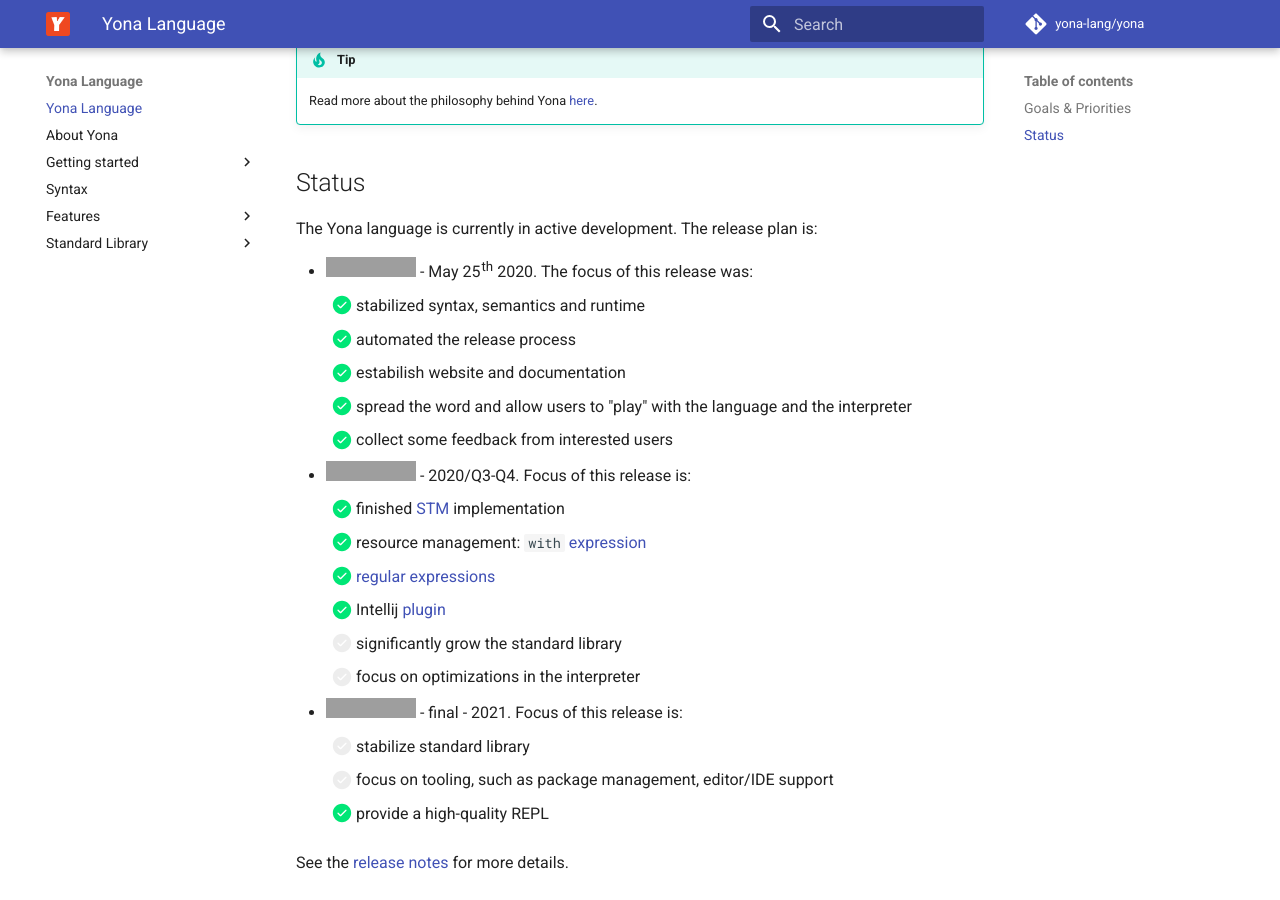
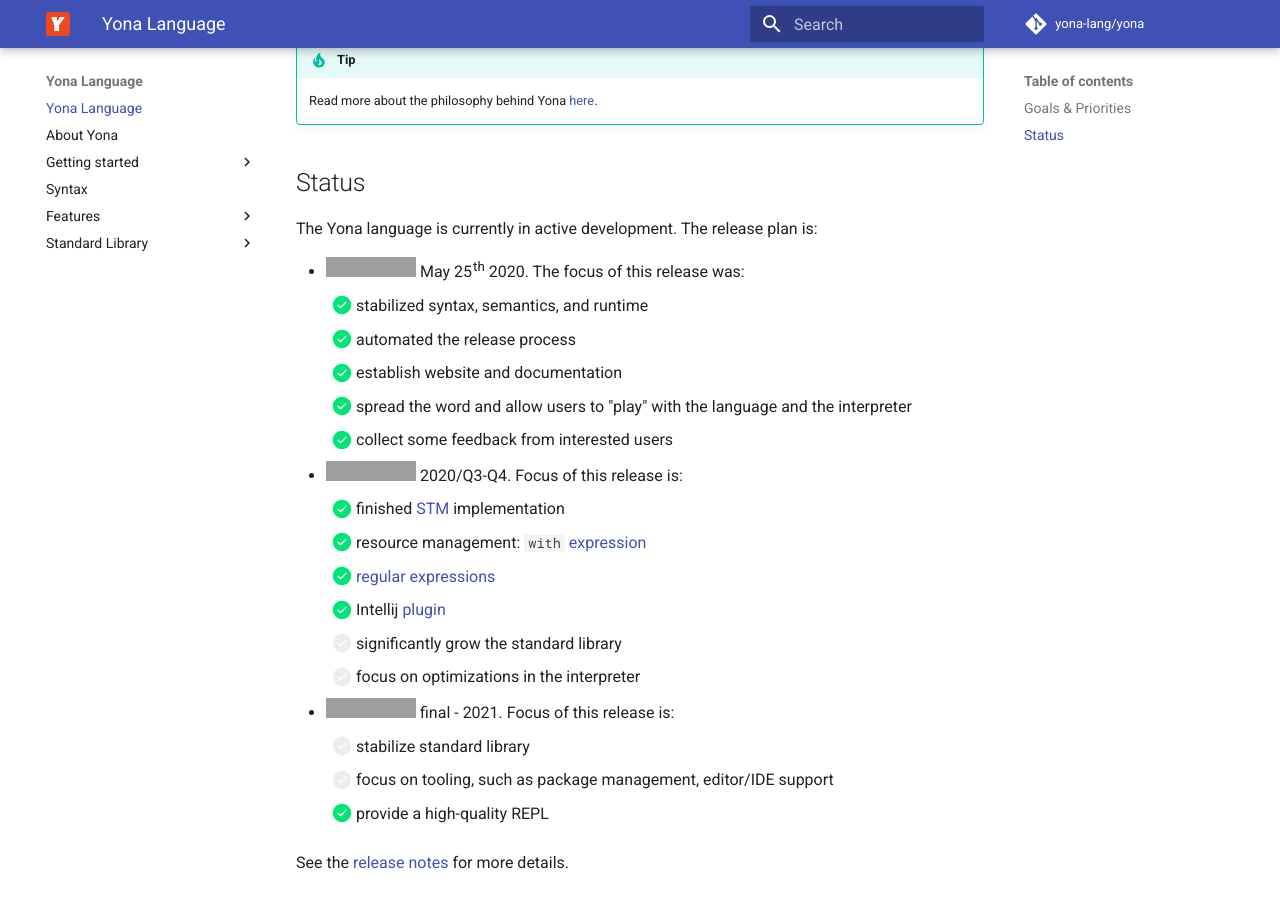
Before and after one commit to yona-lang/homepage, an MkDocs documentation site: the page built from docs/index.md, in a window 1280 px wide and 900 px high, scrolled down 1191 px. Built offline with MkDocs 1.6.1 and Material for MkDocs 9.7.7, drawn with Linux system fonts in a browser that asks for light colours; comment, search, counter and statistics services are not loaded; grey boxes are pictures that could not be loaded.

Commit message:
fixing homepage

```diff
--- a/docs/index.md
+++ b/docs/index.md
@@ -38,20 +38,20 @@ Follow our [**blog**](https://functional.blog) for release announcements and oth
 ## Status
 The Yona language is currently in active development. The release plan is:
 
-* [![https://img.shields.io/github/milestones/progress/yona-lang/yona/1](https://img.shields.io/github/milestones/progress/yona-lang/yona/1)](https://github.com/yona-lang/yona/issues?q=is%3Aopen+is%3Aissue+milestone%3A%22alpha+release%22) - May 25th 2020. The focus of this release was:
-    - [x] stabilized syntax, semantics and runtime
+* [![https://img.shields.io/github/milestones/progress/yona-lang/yona/1](https://img.shields.io/github/milestones/progress/yona-lang/yona/1)](https://github.com/yona-lang/yona/issues?q=is%3Aopen+is%3Aissue+milestone%3A%22alpha+release%22) May 25th 2020. The focus of this release was:
+    - [x] stabilized syntax, semantics, and runtime
     - [x] automated the release process
-    - [x] estabilish website and documentation
+    - [x] establish website and documentation
     - [x] spread the word and allow users to "play" with the language and the interpreter
     - [x] collect some feedback from interested users
-* [![https://img.shields.io/github/milestones/progress/yona-lang/yona/2](https://img.shields.io/github/milestones/progress/yona-lang/yona/2)](https://github.com/yona-lang/yona/issues?q=is%3Aopen+is%3Aissue+milestone%3A%22beta+release%22) - 2020/Q3-Q4. Focus of this release is:
+* [![https://img.shields.io/github/milestones/progress/yona-lang/yona/2](https://img.shields.io/github/milestones/progress/yona-lang/yona/2)](https://github.com/yona-lang/yona/issues?q=is%3Aopen+is%3Aissue+milestone%3A%22beta+release%22) 2020/Q3-Q4. Focus of this release is:
     - [x] finished [STM](stdlib/stm) implementation
     - [x] resource management: `with` [expression](features/resource-management)
     - [x] [regular expressions](stdlib/regexp)
     - [x] Intellij [plugin](https://plugins.jetbrains.com/plugin/14917-yona-language)
     - [ ] significantly grow the standard library
     - [ ] focus on optimizations in the interpreter
-* [![https://img.shields.io/github/milestones/progress/yona-lang/yona/3](https://img.shields.io/github/milestones/progress/yona-lang/yona/3)](https://github.com/yona-lang/yona/issues?q=is%3Aopen+is%3Aissue+milestone%3A%22beta+release%23) - final - 2021. Focus of this release is:
+* [![https://img.shields.io/github/milestones/progress/yona-lang/yona/3](https://img.shields.io/github/milestones/progress/yona-lang/yona/3)](https://github.com/yona-lang/yona/issues?q=is%3Aopen+is%3Aissue+milestone%3A%22beta+release%23) final - 2021. Focus of this release is:
     - [ ] stabilize standard library
     - [ ] focus on tooling, such as package management, editor/IDE support
     - [x] provide a high-quality REPL
```
Also changed, not shown: docs/getting_started/installation.md (+4 -4 lines).
